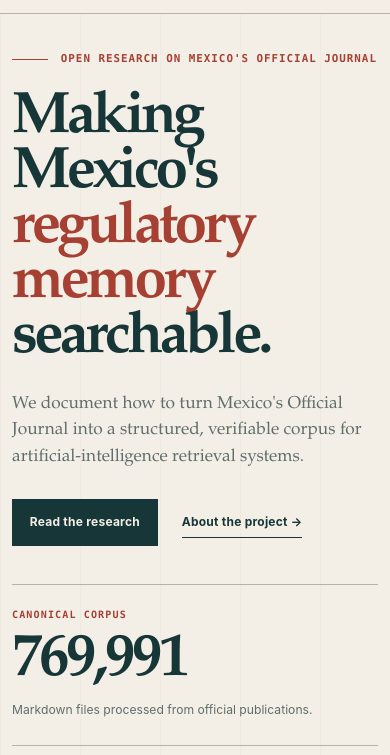
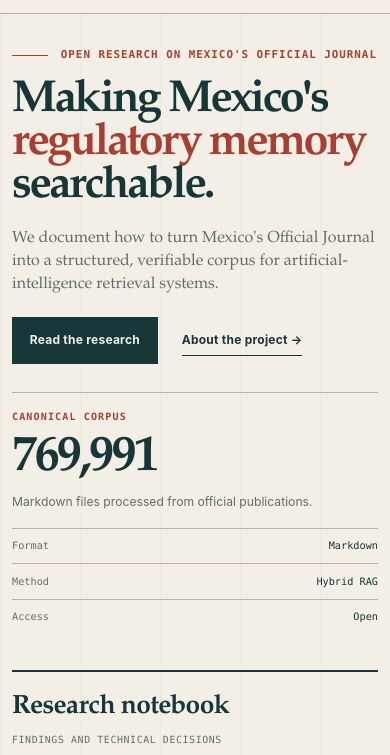
Before and after one commit to CodeandoGuadalajara/dof-rag-website, an Astro site: page /dof-rag-website/en in a window 390 px wide. Shown: the part 57-812 px from the top of the page. Built offline with nearby package versions, Linux system fonts and the light colour scheme; Astro itself is replaced by a stand-in of ours; some packages are replaced by stand-ins of ours.

Commit message:
Bring article headlines above the fold

```diff
--- a/src/pages/[lang]/index.astro
+++ b/src/pages/[lang]/index.astro
@@ -134,14 +134,14 @@ export function getStaticPaths() {
 
 <style>
   .editorial-hero {
-    padding: 1.35rem 0 4rem;
+    padding: 0.6rem 0 2.5rem;
   }
 
   .editorial-kicker {
     display: flex;
     align-items: center;
     gap: 0.8rem;
-    margin: 0 0 1.55rem;
+    margin: 0 0 1rem;
     color: var(--color-accent);
     font-family: var(--font-mono);
     font-size: 0.68rem;
@@ -160,16 +160,16 @@ export function getStaticPaths() {
   .editorial-hero-grid {
     display: grid;
     grid-template-columns: minmax(0, 1.55fr) minmax(16rem, 0.55fr);
-    gap: clamp(3rem, 7vw, 6rem);
+    gap: clamp(2.5rem, 5vw, 4.5rem);
   }
 
   .editorial-hero-copy h1 {
     max-width: 54rem;
     margin: 0;
-    font-size: clamp(3.6rem, 7.25vw, 6.85rem);
+    font-size: clamp(3rem, 5vw, 4.9rem);
     font-weight: 650;
-    letter-spacing: -0.062em;
-    line-height: 0.91;
+    letter-spacing: -0.055em;
+    line-height: 0.94;
   }
 
   .editorial-hero-copy h1 em {
@@ -179,11 +179,11 @@ export function getStaticPaths() {
 
   .editorial-intro {
     max-width: 43rem;
-    margin: 2rem 0 1.8rem;
+    margin: 1.35rem 0 1.25rem;
     color: var(--color-muted);
     font-family: var(--font-editorial);
-    font-size: clamp(1.12rem, 1.8vw, 1.42rem);
-    line-height: 1.52;
+    font-size: clamp(1rem, 1.3vw, 1.2rem);
+    line-height: 1.45;
   }
 
   .editorial-actions {
@@ -250,7 +250,7 @@ export function getStaticPaths() {
   }
 
   .ledger-description {
-    margin: 0.5rem 0 1.55rem;
+    margin: 0.5rem 0 1rem;
     color: var(--color-muted);
     font-size: 0.76rem;
     line-height: 1.55;
@@ -265,7 +265,7 @@ export function getStaticPaths() {
     justify-content: space-between;
     gap: 1rem;
     border-top: 1px solid var(--color-border);
-    padding: 0.75rem 0;
+    padding: 0.6rem 0;
     font-family: var(--font-mono);
     font-size: 0.64rem;
   }
@@ -390,32 +390,32 @@ export function getStaticPaths() {
 
   @media (max-width: 760px) {
     .editorial-hero {
-      padding: 0.5rem 0 3rem;
+      padding: 0.25rem 0 2.25rem;
     }
 
     .editorial-hero-grid {
       grid-template-columns: 1fr;
-      gap: 2.35rem;
+      gap: 1.75rem;
     }
 
     .editorial-hero-copy h1 {
-      font-size: clamp(3.1rem, 15vw, 4.65rem);
-      line-height: 0.94;
+      font-size: clamp(2.65rem, 11.5vw, 3.6rem);
+      line-height: 0.96;
     }
 
     .editorial-intro {
-      margin-top: 1.5rem;
-      font-size: 1.08rem;
+      margin-top: 1.15rem;
+      font-size: 1rem;
     }
 
     .corpus-ledger {
       border-top: 1px solid var(--color-border);
       border-left: 0;
-      padding: 1.4rem 0 0;
+      padding: 1rem 0 0;
     }
 
     .ledger-count {
-      font-size: 3.8rem;
+      font-size: 3.15rem;
     }
 
     .research-header {
```
